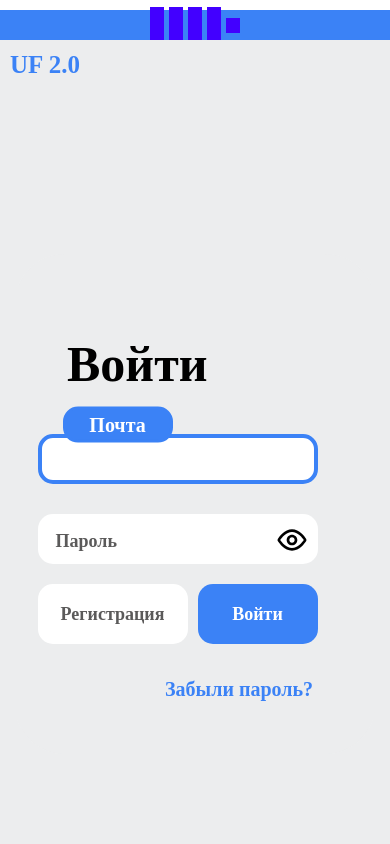
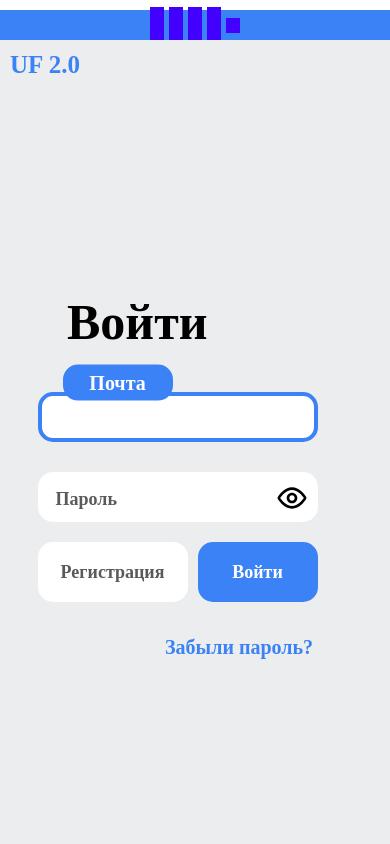
Before and after one commit to OverflowProjectMSP/final, a Vue app in the folder client/: page /Login in a window 390 px wide. Shown: the top 844 px of the page. Built offline with nearby package versions, Linux system fonts and the light colour scheme; no server answers; a web font is replaced by a local one.

Commit message:
Поправлена адаптивка входа (3)

```diff
--- a/client/src/components/Login/EnterPage.vue
+++ b/client/src/components/Login/EnterPage.vue
@@ -241,7 +241,7 @@ h6 {
   background-color: #ecedee;
   align-items: center;
   justify-content: center;
-  height: 110vh;
+  height: 100vh;
   width: 100%;
   position: relative;
 }
```
